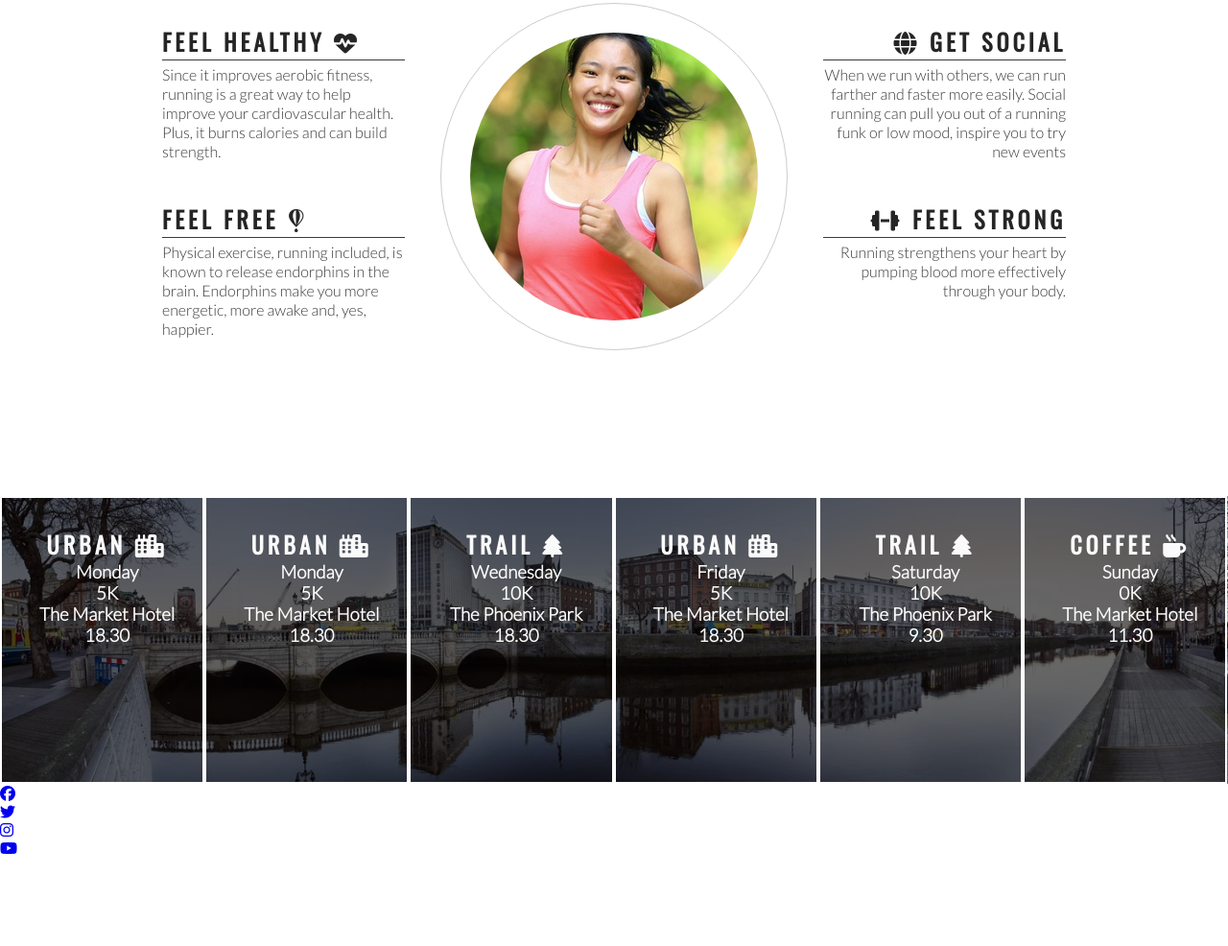
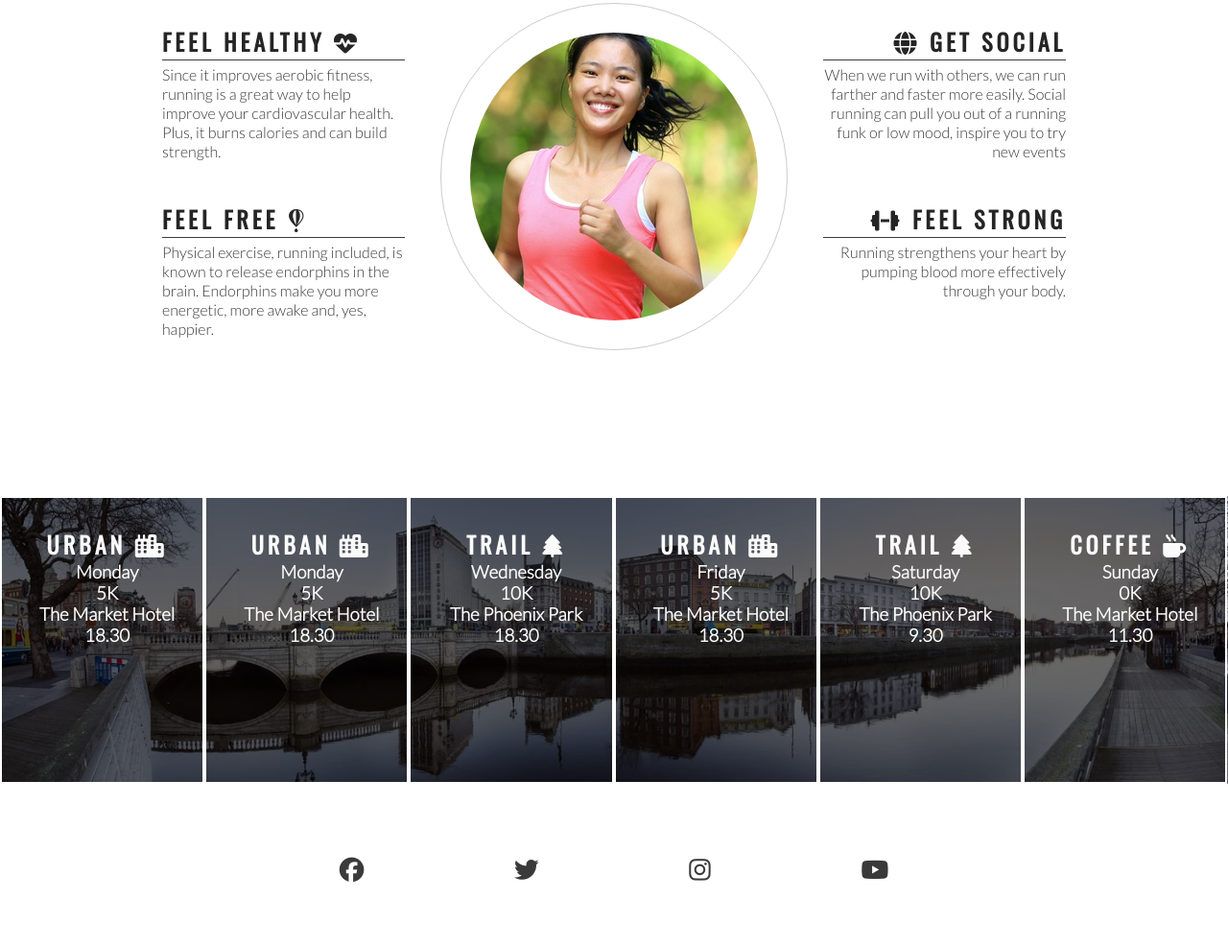
Before and after one commit to JIBINJJOHNY/LoveRunning, a plain HTML site: page index.html in a window 1280 px wide. Shown: the part 778-1764 px from the top of the page at 96% size. Before the commit the page ends 1671 px from the top, so only its background shows below. Drawn offline with nearby package versions, Linux system fonts and the light colour scheme.

Commit message:
Add style to footer social media links

```diff
--- a/assets/css/style.css
+++ b/assets/css/style.css
@@ -192,3 +192,21 @@ border-radius: 50%;
 #times h2{
     color: #fafafa;
 }
+/* footer */
+footer{
+    height: 150px;
+
+}
+.social-networks{
+    text-align: center;
+
+}
+.social-networks > li{
+    display: inline;
+}
+.social-networks i{
+    font-size: 160%;
+    margin: 1%;
+    padding: 5%;
+    color: #3a3a3a;
+}
--- a/index.html
+++ b/index.html
@@ -123,7 +123,7 @@
             <h3>11.30</h3>
         </div>
     </section>
-    <footer><ul>
+    <footer><ul class="social-networks">
         <li>
             <a href="https://www.facebook.com/" target="_blank" rel="noopener" aria-label="Visit our Facebook page (open in anew tab)"><i class="fa-brands fa-facebook"></i></a>
         </li>
```
